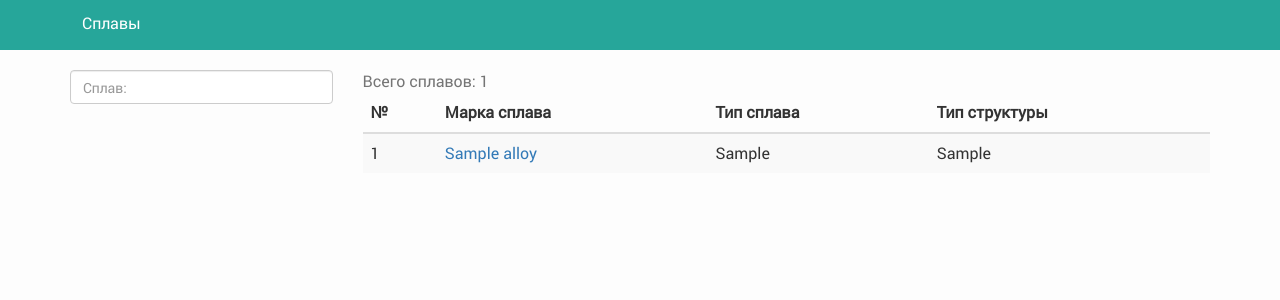
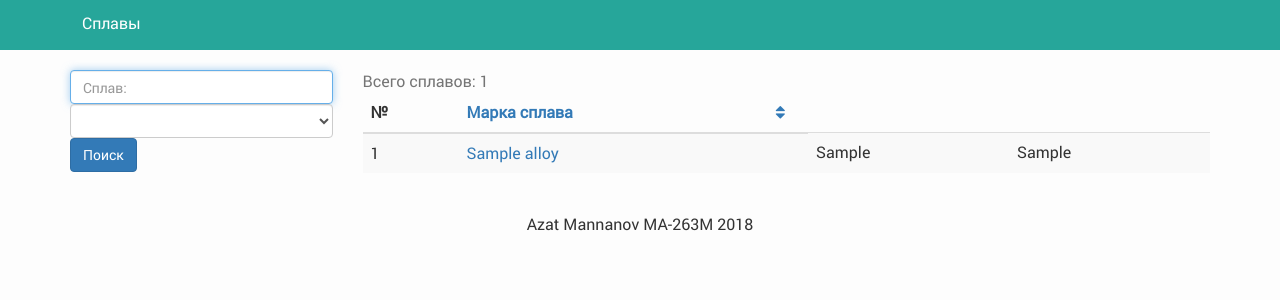
Before and after one commit to mannpy/ni-bsad_project, a Django app: template nickel_super_alloys/templates/nickel_super_alloys/index.html in a window 1280 px wide. Shown: the top 300 px of the page. Run offline with Django 3.2, Linux system fonts and the light colour scheme; the template is opened without the code that fills it: most values are stand-ins (such as "Sample title", 1, 10 or a date in 2020); some libraries are stand-ins or nearby versions.

Commit message:
добавлено сортирование таблицы

```diff
--- a/ni_bsad/urls.py
+++ b/ni_bsad/urls.py
@@ -18,5 +18,5 @@ from django.contrib import admin
 
 urlpatterns = [
     url(r'^admin/', admin.site.urls),
-    url(r'^alloys/', include('nickel_super_alloys.urls')),
+    url(r'^', include('nickel_super_alloys.urls')),
 ]
--- a/nickel_super_alloys/templates/nickel_super_alloys/alloy-detail.html
+++ b/nickel_super_alloys/templates/nickel_super_alloys/alloy-detail.html
@@ -59,7 +59,7 @@
                     {% endfor %}
                 </div>
             </div>
-            <div class="col-md-3 col-md-pull-9">help</div>
+            <div class="col-md-3 col-md-pull-9"></div>
         </div>
 </div>
 {% endblock %}
--- a/nickel_super_alloys/templates/nickel_super_alloys/index.html
+++ b/nickel_super_alloys/templates/nickel_super_alloys/index.html
@@ -5,17 +5,60 @@
 <div class="container">
     <div class="row">
         <div class="col-md-3">
-                <input type="text" class="form-control" placeholder="Сплав:">
+            <form class="" action="" method="GET">
+                <div class="filters">
+                    <input type="text" name="q" value="{{ query }}" class="form-control" placeholder="Сплав:" autofocus>
+                        <select name="f1" class="form-control">
+                        <option selected value=""></option>
+                        {% for el in elements %}
+                            <option value="{{ el }}">{{ el }}</option>
+                        {% endfor %}
+                        </select>
+                    <input class="btn btn-primary" type="submit" value="Поиск" />
+                </div>
+                </form>
+
+
+
         </div>
         <div class="col-md-9">
-            <p class="grey">Всего сплавов: {{ alloys.count }}</p>
-            <table class="table table-striped">
+            <p class="grey">Всего сплавов: {{ alloys_count }}</p>
+            <table class="table table-striped" id="table_alloys">
                 <thead>
                     <tr>
                         <th>№</th>
-                        <th>Марка сплава</th>
-                        <th>Тип сплава</th>
-                        <th>Тип структуры</th>
+                        {% spaceless %}
+                        {% for key, link in links %}
+                            <th class="sorted">
+                                <div class="sortoptions">
+                                    {% if key in request.GET.o %}
+                                        <a href="{{ link.0 }}{{ query_link }}" title="Сортировать в другом направлении">
+                                            <i class="fa fa-sort-{{ link.2 }}" aria-hidden="true"></i>{# направление #}
+                                        </a>
+                                    {% endif %}
+                                    {% if link.1 %}{# сслыка для удаления соритровки #}
+                                    <a class="sortremove" href="{{ link.1 }}{{ query_link }}" title="Удалить из сортировки">
+                                        <i class="fa fa-sort" aria-hidden="true"></i>
+                                    </a>
+                                    {% elif key in request.GET.o %}
+                                        {% if query_link %}
+                                        <a class="sortremove" href="?q={{ query }}" title="Удалить из сортировки">
+                                        {% else %}
+                                        <a class="sortremove" href="." title="Удалить из сортировки">
+                                        {% endif %}
+                                        <i class="fa fa-sort" aria-hidden="true"></i>
+                                    </a>
+                                    {% endif %}
+
+                               </div>
+                                <div class="grey">
+                                    <a href="{{ link.0 }}{{ query_link }}">
+                                        {% cycle 'Марка сплава' 'Тип сплава' 'Тип структуры' %}
+                                    </a>
+                                </div>
+                            </th>
+                        {% endfor %}
+                        {% endspaceless %}
                     </tr>
                 </thead>
                 <tbody>
--- a/static/css/main.css
+++ b/static/css/main.css
@@ -100,3 +100,19 @@ p {
 .font-size-14 {
 	font-size: 14px;
 }
+
+footer {
+	margin-top: 20px;
+}
+
+.sortoptions {
+display: block;
+padding: 0 10px;
+float: right;
+text-align: right;
+}
+
+
+a.sortremove {
+	margin: 0 5px;
+}
--- a/static/js/common.js
+++ b/static/js/common.js
@@ -66,7 +66,6 @@ $(document).ready(function() {
 		}, 800);
 		return false;
 	});
-
 	//Аякс отправка форм
 	//Документация: http://api.jquery.com/jquery.ajax/
 	$("form").submit(function() {
@@ -81,6 +80,6 @@ $(document).ready(function() {
 			}, 1000);
 		});
 		return false;
+
 	});
-
 });
--- a/templates/base.html
+++ b/templates/base.html
@@ -23,6 +23,13 @@
 </head>
 <body>
 	{% block content %}{% endblock content %}
+	<footer>
+		<div class="container">
+				<div class="col-md-12">
+					<p class="text-center">Azat Mannanov MA-263M 2018</p>
+				</div>
+		</div>
+	</footer>
 	<!--[if lt IE 9]>
 	<script src="libs/html5shiv/es5-shim.min.js"></script>
 	<script src="libs/html5shiv/html5shiv.min.js"></script>
```
Also changed, not shown: nickel_super_alloys/views.py (+65 -1 lines), populate_db.py (+14 -8 lines), 1 other file.
